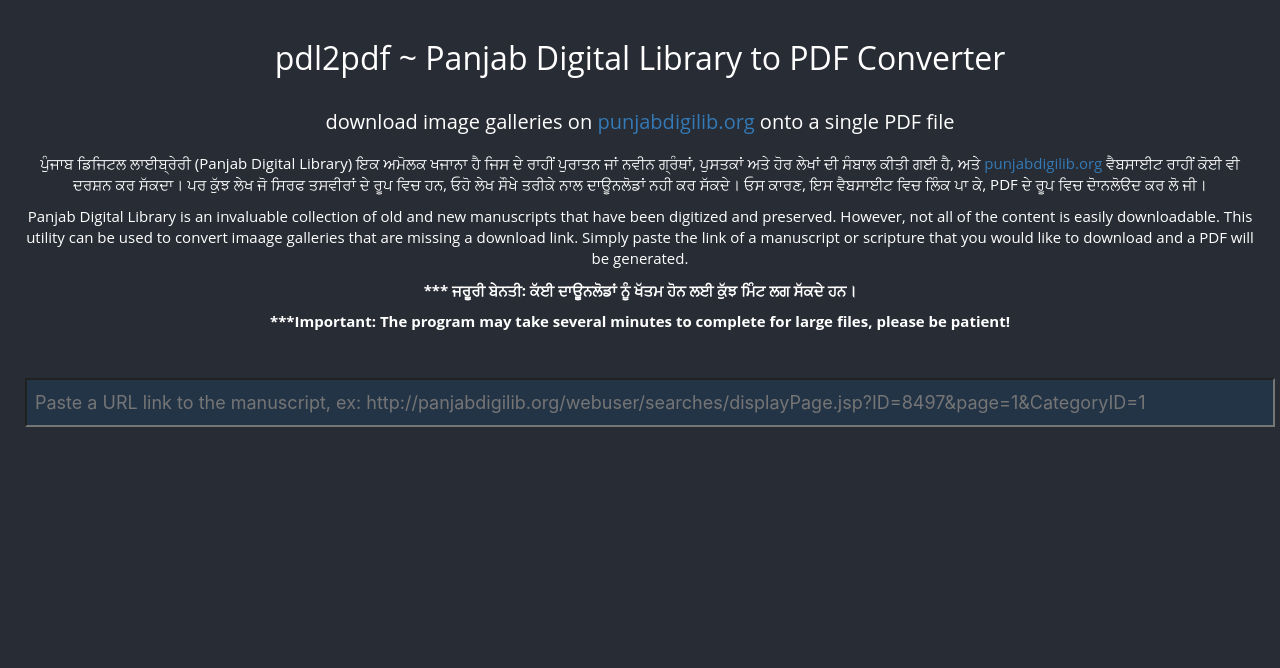
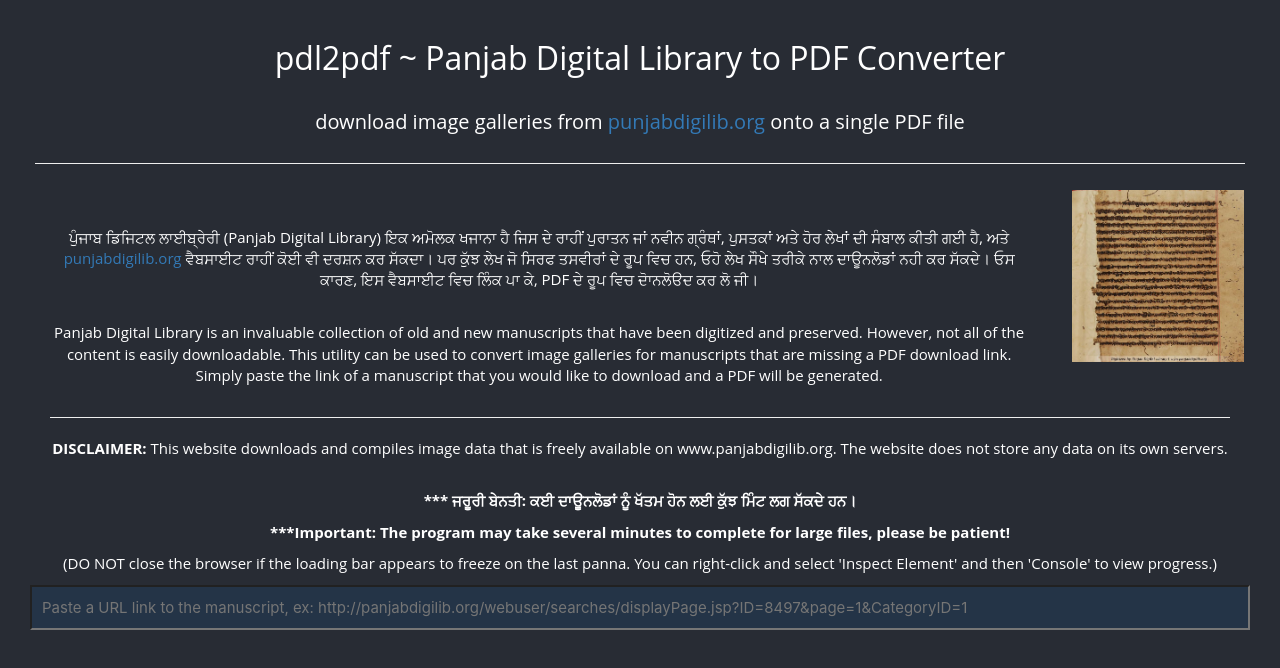
Before and after one commit to gursevak/pdl2pdf, a React (Create React App) app: page / in a window 1280 px wide. Shown: the top 668 px of the page. Built offline with nearby package versions, Linux system fonts and the light colour scheme; a web font is replaced by a local one.

Commit message:
adding loading bar

```diff
--- a/package.json
+++ b/package.json
@@ -10,6 +10,7 @@
     "react": "^16.8.6",
     "react-dom": "^16.8.6",
     "react-scripts": "3.0.1",
+    "react-top-loading-bar": "^1.0.9",
     "websocket-driver": "^0.7.3"
   },
   "homepage": "http://pdl2pdf.sikhutils.com/",
--- a/public/index.html
+++ b/public/index.html
@@ -27,7 +27,7 @@
   </head>
   <body>
     <noscript>You need to enable JavaScript to run this app.</noscript>
-    <div class="row">
+    <div className="row">
       <div id="root"></div>
     </div>
   </body>
--- a/src/App.js
+++ b/src/App.js
@@ -1,4 +1,6 @@
+/*jshint loopfunc:true */
 import React from 'react';
+import LoadingBar from 'react-top-loading-bar'
 import url from 'url'
 import http from 'http'
 import cheerio from 'cheerio'
@@ -15,32 +17,56 @@
     this.state = {
       url: "",
       userMessage: "",
+      loadingBarProgress: 0
     };
+  }
+
+  add = value => {
+    this.setState({
+      loadingBarProgress: this.state.loadingBarProgress + value
+    })
+  }
+
+  updateValue = value => {
+    this.setState({
+      loadingBarProgress: value
+    })
+  }
+
+
+  complete = () => {
+    this.setState({ loadingBarProgress: 100 })
+  }
+
+  onLoaderFinished = () => {
+    this.setState({ loadingBarProgress: 0 })
   }
 
   handleInputChange = event => {
     let self = this;
+    this.add(1);
     const inputUrl = url.parse(event.target.value, true)
-    console.log(inputUrl);
-    const host = inputUrl.host;
+    const hostUrl = 'panjabdigilib.org';
+    const inputHost = inputUrl.host;
     const id = inputUrl.query['ID'];
-    if (host !== 'panjabdigilib.org' || id == null) {
-      console.log("somethings happening");
+    if (inputHost !== hostUrl || id == null) {
       this.setState({
-        userMessage: `Please enter a valid URL from panjabdigilib.org`
+        userMessage: `Please enter a valid URL from www.panjabdigilib.org`
       })
     } else {
-      const metaUrl = `http://cors-anywhere.herokuapp.com/http://panjabdigilib.org/webuser/searches/displayPage.jsp?ID=${id}&page=1&CategoryID=1`;
+      const metaUrl = `http://cors-anywhere.herokuapp.com/http://${hostUrl}/webuser/searches/displayPage.jsp?ID=${id}&page=1&CategoryID=1`;
       var numPages = null;
+      var title = 'untitled';
       var pages = 1;
       var pagesLeft = 0;
       var buffer = [];
       http.get(metaUrl, (res) => {
-        const { statusCode } = res;
+        const {
+          statusCode
+        } = res;
         let error;
         if (statusCode !== 200) {
-          error = new Error('Request Failed.\n' +
-                            `Status Code: ${statusCode}`);
+          error = new Error(`request failed, status code: ${statusCode}`);
         }
         if (error) {
           console.error(error.message);
@@ -49,10 +75,13 @@
           return;
         }
         let rawData = '';
-        res.on('data', (chunk) => { rawData += chunk; });
+        res.on('data', (chunk) => {
+          rawData += chunk;
+        });
         res.on('end', () => {
           try {
             var $ = cheerio.load(rawData);
+            title = $('a[title*="on Panjab Digital Library"]').text();
             numPages = $('td').filter(function() {
               return $(this).text().trim() === 'Pages';
             }).next().text();
@@ -64,50 +93,76 @@
                   // imagePromises.push(image.getBase64Async(Jimp.MIME_PNG));
                   image.getBase64(Jimp.MIME_PNG, function(err, data) {
                     if (err != null) {
-                      console.log('error');
+                      console.log('error downloading image');
                     } else {
-                      console.log(`converted ${i}`)
+                      console.log(`Processing images... ${pagesLeft}/${pages} ਪਨੇ left.`)
                       buffer[i] = data;
                       pagesLeft -= 1;
-                      self.setState({ userMessage: `Processing images... ${pagesLeft}/${pages} ਪਨੇ left`})
-                      if (pagesLeft <= 0) {
-                        self.setState({ userMessage: `Finished processing. Generating PDF...`})
-                        var doc = new jsPDF()
+                      self.setState({
+                        userMessage: `Processing images... ${pagesLeft}/${pages} ਪਨੇ left. This may take a while.`,
+                        loadingBarProgress: (((1 - (pagesLeft/pages))*100)-1)
+                      })
+                      if (pagesLeft === 0) {
+                        console.log("Finished processing. Generating PDF...");
+                        // self.setState({
+                        //   userMessage: `Finished processing. Generating PDF...`
+                        // });
+                        var pdf = new jsPDF();
                         for (let i = 1; i <= pages; i++) {
-                            doc.addImage(buffer[i], 'PNG', 15, 40, 180, 160);
-                            doc.addPage();
-                            self.setState({ userMessage: `Generating PDF... ${i}/${pages} ਪਨੇ completed`})
+                          // self.setState({
+                          //   userMessage: `Generating PDF... ${i}/${pages} ਪਨੇ completed. This may take a while.`,
+                          //   loadingBarProgress: (((i/pages))*100-1)
+                          // })
+                          console.log(`Generating PDF... ${i}/${pages} ਪਨੇ completed`);
+                          const imgProps = pdf.getImageProperties(buffer[1]);
+                          const pdfWidth = pdf.internal.pageSize.getWidth();
+                          const pdfHeight = (imgProps.height * pdfWidth) / imgProps.width;
+                          pdf.addImage(buffer[i], 'PNG', 0, 0, pdfWidth, pdfHeight);
+                          if (i !== pages) {
+                            pdf.addPage();
+                          }
                         }
-                        self.setState({ userMessage: `PDF Complete. Downloading...`})
-                        doc.save(`${id}.pdf`)
-                        self.setState({ userMessage: `Download complete`})
+                        console.log('Downloading PDF...')
+                        self.setState({
+                          userMessage: `Downloading PDF...`
+                        });
+                        pdf.save(`${id}-${title}.pdf`);
+                        self.setState({
+                          userMessage: `Download complete. `
+                        });
+                        self.complete();
                       }
                     }
                   });
                 })
                 .catch(err => {
-                  console.log("error")
+                  console.log("error fetching image")
                 });
             }
           } catch (e) {
-            console.error(e.message);
+            console.error(`error parsing request: ${e.message}`);
           }
         });
       }).on('error', (e) => {
-        console.error(`Got error: ${e.message}`);
+        console.error(`network request error: ${e.message}`);
       });
-
       this.setState({
-        userMessage: `Processing images...`
+        userMessage: `Loading webpage...`
       })
     };
-    }
+  }
 
   render() {
     return (
       <div>
-        <Header />
-        <Body textChange={this.handleInputChange} outputLink={this.state.userMessage}/>
+      <LoadingBar
+        progress={this.state.loadingBarProgress}
+        height={5}
+        color='#00d8ff'
+        onLoaderFinished={() => this.onLoaderFinished()}
+      />
+      <Header/>
+      <Body textChange = {this.handleInputChange} outputLink = {this.state.userMessage}/>
       </div>
     );
   }
--- a/src/Body.css
+++ b/src/Body.css
@@ -2,20 +2,18 @@
 }
 
 .component-pdl-input > div {
-  margin: 10px;
+  padding: 10px;
 }
 
 .component-pdl-input input {
   background-color: #243447;
   color: #ffffff;
-  font-size: 18px;
-  padding: 10px 8px;
+  font-size: 15px;
+  padding: 10px;
   width: 100%;
-  margin: 10px;
 }
 
 .component-pdl-user-message {
   color: #ffffff;
-  font-size: 20px;
-  /* font-family: 'Mukta Mahee', sans-serif; */
+  font-size: 15px;
 }
--- a/src/Header.js
+++ b/src/Header.js
@@ -1,5 +1,6 @@
 import React, { Component } from 'react'
 import './Header.css'
+import coverImage from './cover.jpeg'
 
 export default class LoadingExample extends Component {
   state = {
@@ -21,24 +22,46 @@
           pdl2pdf ~ Panjab Digital Library to PDF Converter
         </div>
         <h2>
-        download image galleries on <a href="http://panjabdigilib.org">punjabdigilib.org</a> onto a single PDF file
+        download image galleries from <a href="http://panjabdigilib.org">punjabdigilib.org</a> onto a single PDF file
         </h2>
+        <hr />
+        <div className="col-md-10">
+        <br /><br />
         <p>
           ਪੁੰਜਾਬ ਡਿਜਿਟਲ ਲਾਈਬ੍ਰੇਰੀ (Panjab Digital Library) ਇਕ ਅਮੋਲਕ ਖਜਾਨਾ ਹੈ ਜਿਸ ਦੇ ਰਾਹੀਂ ਪੁਰਾਤਨ ਜਾਂ ਨਵੀਨ ਗ੍ਰੰਥਾਂ, ਪੁਸਤਕਾਂ ਅਤੇ ਹੋਰ ਲੇਖਾਂ ਦੀ ਸੰਬਾਲ ਕੀਤੀ ਗਈ ਹੈ,
           ਅਤੇ <a href="http://panjabdigilib.org">punjabdigilib.org</a> ਵੈਬਸਾਈਟ ਰਾਹੀਂ ਕੋਈ ਵੀ ਦਰਸ਼ਨ ਕਰ ਸੱਕਦਾ। ਪਰ ਕੁੱਝ ਲੇਖ ਜੋ ਸਿਰਫ ਤਸਵੀਰਾਂ ਦੇ ਰੂਪ ਵਿਚ ਹਨ, ਓਹੋ ਲੇਖ ਸੌਖੇ ਤਰੀਕੇ ਨਾਲ ਦਾਊਨਲੋਡਾਂ ਨਹੀ ਕਰ ਸੱਕਦੇ।
           ਓਸ ਕਾਰਣ, ਇਸ ਵੈਬਸਾਈਟ ਵਿਚ ਲਿੰਕ ਪਾ ਕੇ, PDF ਦੇ ਰੂਪ ਵਿਚ ਦੋਾਨਲੋੳਦ ਕਰ ਲੋ ਜੀ।
         </p>
+        <br />
         <p>
           Panjab Digital Library is an invaluable collection of old and new manuscripts that have been digitized and preserved.
-          However, not all of the content is easily downloadable. This utility can be used to convert imaage galleries that are missing a download link.
-          Simply paste the link of a manuscript or scripture that you would like to download and a PDF will be generated.
+          However, not all of the content is easily downloadable.
+          This utility can be used to convert image galleries for manuscripts that are missing a PDF download link.
+          Simply paste the link of a manuscript that you would like to download and a PDF will be generated.
         </p>
+        </div>
+        <div className="col-md-2">
+          <img src={coverImage} alt="puratan SriDasamGranthSahibJee saroop pehila ang" width="200"/>
+          <br /><br />
+        </div>
+        <div className="col-md-12">
+        <hr />
         <p>
-          <b>*** ਜਰੂਰੀ ਬੇਨਤੀ: ਕੱਈ ਦਾਊਨਲੋਡਾਂ ਨੂੰ ਖੱਤਮ ਹੋਨ ਲਈ ਕੁੱਝ ਮਿੰਟ ਲਗ ਸੱਕਦੇ ਹਨ।</b>
+          <b>DISCLAIMER:</b> This website downloads and compiles image data that is freely available on www.panjabdigilib.org.
+          The website does not store any data on its own servers.
+        </p>
+        <br />
+        <p>
+          <b>*** ਜਰੂਰੀ ਬੇਨਤੀ: ਕਈ ਦਾਊਨਲੋਡਾਂ ਨੂੰ ਖੱਤਮ ਹੋਨ ਲਈ ਕੁੱਝ ਮਿੰਟ ਲਗ ਸੱਕਦੇ ਹਨ।</b>
         </p>
         <p>
           <b>***Important: The program may take several minutes to complete for large files, please be patient!</b>
         </p>
+        <p>
+        (DO NOT close the browser if the loading bar appears to freeze on the last panna.
+          You can right-click and select 'Inspect Element' and then 'Console' to view progress.)
+        </p>
+        </div>
       </header>
     )
   }
```
Also changed, not shown: src/cover.jpeg (added), 1 other file (tests, documents, lock files or other folders).
